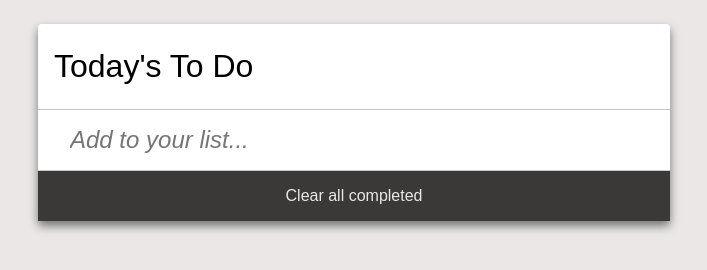
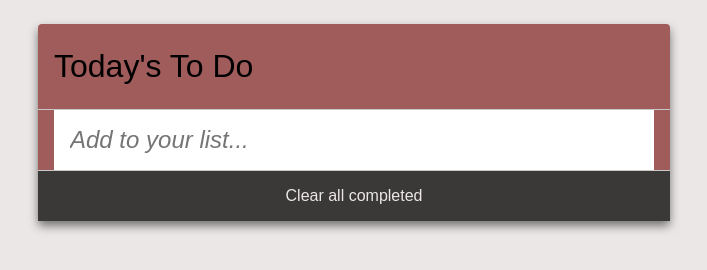
Before and after one commit to ishimwepati/To-Do-list, a website built with webpack: page src/index.html in a window 1280 px wide. Shown: the whole page, without its empty margins (286-993 px from the left). Built offline with nearby package versions, Linux system fonts and the light colour scheme.

Commit message:
all added

```diff
--- a/src/index.scss
+++ b/src/index.scss
@@ -19,7 +19,7 @@ li {
 }
 
 .to-do-box {
-  background-color: #fff;
+  background-color: #a05b5b;
   border-radius: 4px;
   margin: 1rem;
   box-shadow: 0 5px 10px 0 rgba(0, 0, 0, 0.5);
```
